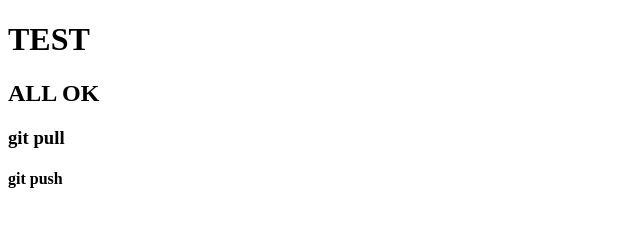
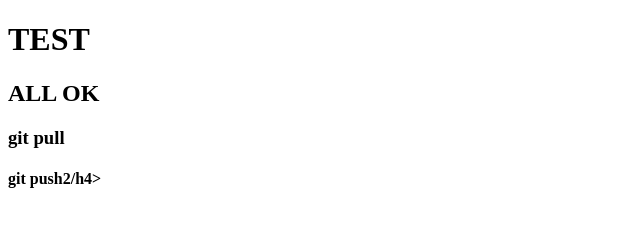
Before and after one commit to AnatoliiDev/testgit, a plain HTML site: page index.html in a window 1280 px wide. Shown: the full height of the page, 0-640 px from the left. Drawn offline with Linux system fonts and the light colour scheme.

Commit message:
added git push2

```diff
--- a/index.html
+++ b/index.html
@@ -8,6 +8,6 @@
 	<h1>TEST</h1>
 	<h2>ALL OK</h2>
 	<h3>git pull</h3>
-	<h4>git push</h4>
+	<h4>git push2/h4>
 </body>
 </html>
```
